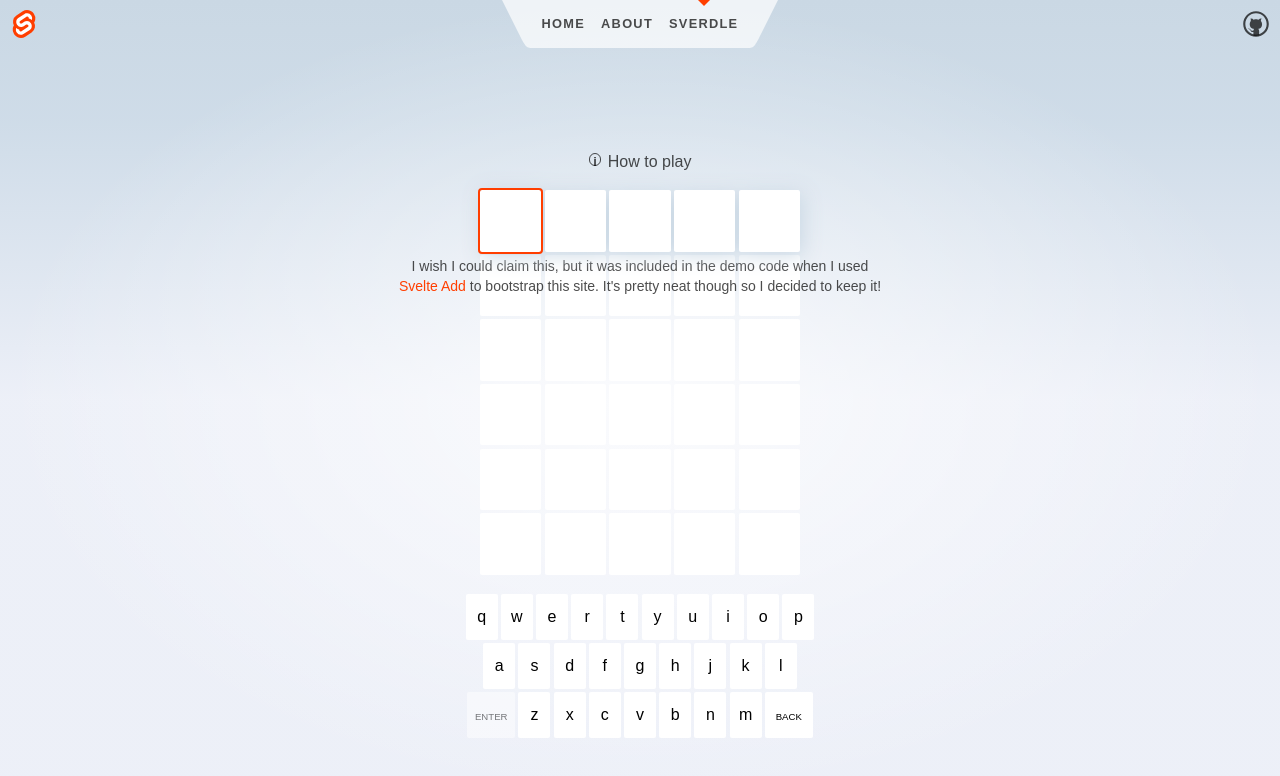
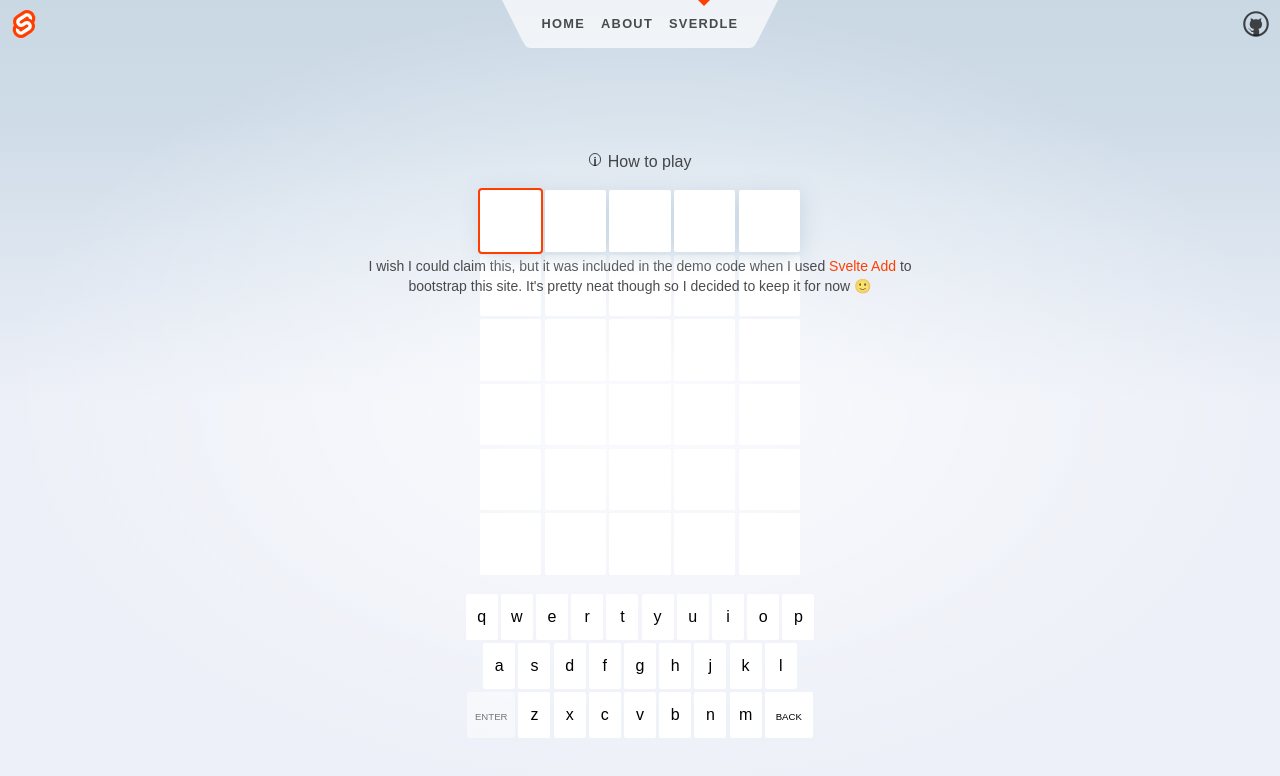
Before and after one commit to ananaso/adavidson.us, a SvelteKit app: page /sverdle in a window 1280 px wide. Shown: the top 776 px of the page. Built offline with nearby package versions, Linux system fonts and the light colour scheme; no server answers.

Commit message:
tweak sverdle "disclaimer" and formatting

```diff
--- a/src/routes/sverdle/+page.svelte
+++ b/src/routes/sverdle/+page.svelte
@@ -93,10 +93,10 @@
 <h1 class="visually-hidden">Sverdle</h1>
 
 <div class="flex-column flex justify-center">
-	<p class="relative top-48 w-1/2 text-center text-sm">
+	<p class="relative top-48 w-3/5 text-center text-sm">
 		I wish I could claim this, but it was included in the demo code when I used <a
 			href="https://github.com/svelte-add/svelte-add">Svelte Add</a
-		> to bootstrap this site. It's pretty neat though so I decided to keep it!
+		> to bootstrap this site. It's pretty neat though so I decided to keep it for now 🙂
 	</p>
 </div>
 
```
